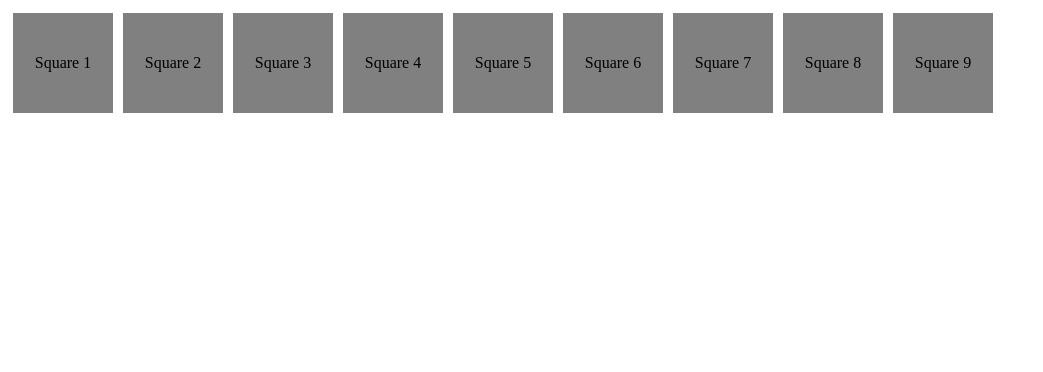
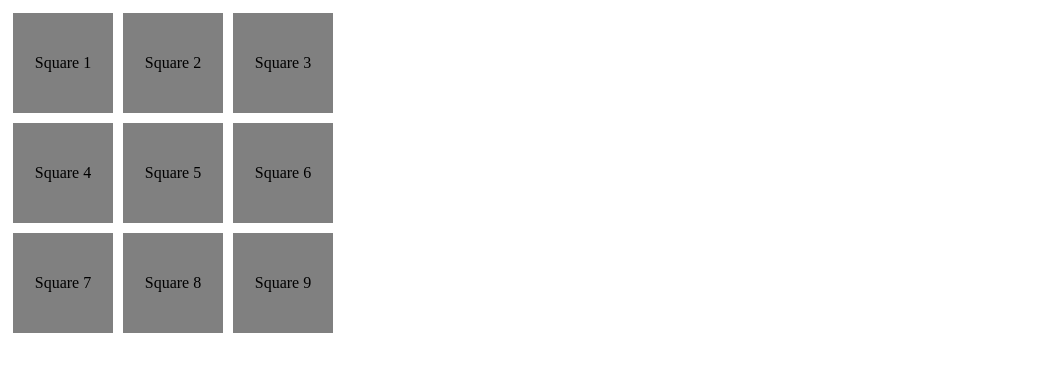
Before and after one commit to MatthewDeLeon-ops/tictactoeFrontEnd, a React (Create React App) app in the folder my-app/: page / in a window 1280 px wide. Shown: the top 372 px of the page, without its empty margins (0-1043 px from the left). Built offline with nearby package versions, Linux system fonts and the light colour scheme.

Commit message:
3x3 layout

```diff
--- a/my-app/src/components/cellComponent.tsx
+++ b/my-app/src/components/cellComponent.tsx
@@ -28,20 +28,40 @@ const TilesComponent: React.FC<squareBlocks> = ({ children }) => {
   return <div style={squareStyle}>{children}</div>
 }
 
-const ParentComponent = () => {
+interface RowProps {
+  children: React.ReactNode
+}
+
+// eslint-disable-next-line @typescript-eslint/no-unused-vars
+const RowComponent: React.FC<RowProps> = ({ children }) => {
+  const rowStyle: React.CSSProperties = {
+    clear: 'both',
+    display: 'flex', // Ensure that the squares are in a row
+  }
+
+  return <div style={rowStyle}>{children}</div>
+}
+
+const Layout = () => {
   return (
     <div>
+      <RowComponent>
         <TilesComponent>Square 1</TilesComponent>
         <TilesComponent>Square 2</TilesComponent>
         <TilesComponent>Square 3</TilesComponent>
+      </RowComponent>
+      <RowComponent>
         <TilesComponent>Square 4</TilesComponent>
         <TilesComponent>Square 5</TilesComponent>
         <TilesComponent>Square 6</TilesComponent>
+      </RowComponent>
+      <RowComponent>
         <TilesComponent>Square 7</TilesComponent>
         <TilesComponent>Square 8</TilesComponent>
         <TilesComponent>Square 9</TilesComponent>
+      </RowComponent>
     </div>
   )
 }
 
-export default ParentComponent
+export default Layout
```
Lines whose indentation alone changed are shown as unchanged.
